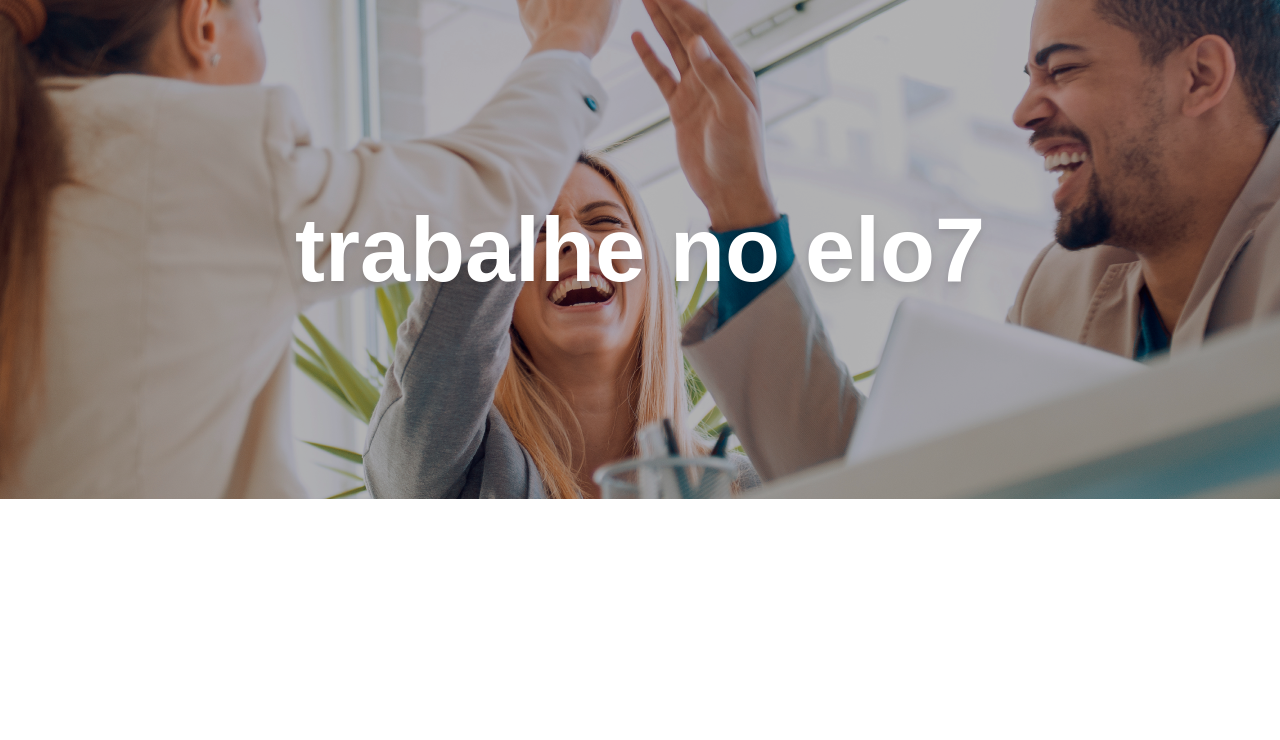
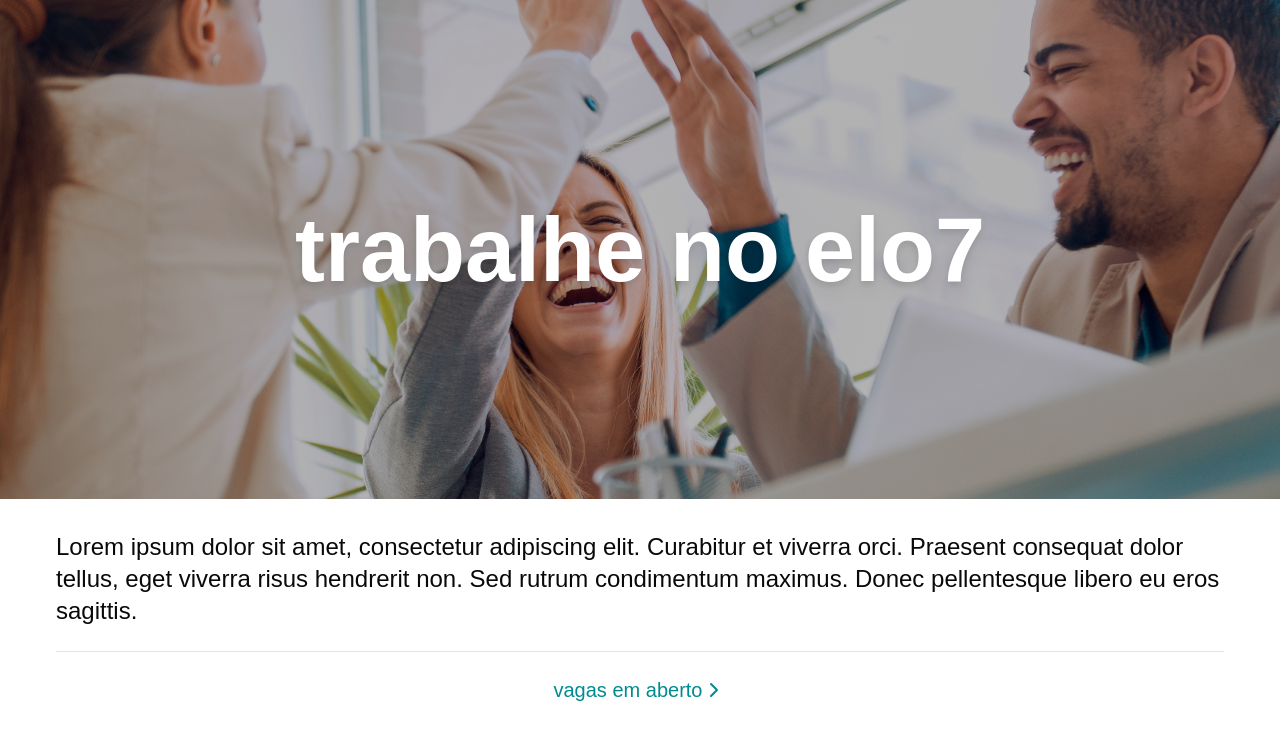
Before and after one commit to mateusbirtann/elo7-dev-challenge, a Next.js app: page / in a window 1280 px wide. Shown: the top 740 px of the page. Built offline with nearby package versions, Linux system fonts and the light colour scheme; a web font is replaced by a local one.

Commit message:
feat: add hero description section component

```diff
--- a/app/page.tsx
+++ b/app/page.tsx
@@ -1,9 +1,11 @@
 import { Header } from '@/components/header';
+import { HeroDescriptionSection } from '@/components/home/hero-description-section';
 
 export default function HomePage() {
   return (
     <main className="flex min-h-screen flex-col">
       <Header />
+      <HeroDescriptionSection />
     </main>
   );
 }
--- /dev/null
+++ b/components/home/hero-description-section.tsx
@@ -0,0 +1,26 @@
+import { Section } from '@/components/layout/section';
+import { Separator } from '@/components/ui/separator';
+import { ChevronRight } from 'lucide-react';
+import Link from 'next/link';
+
+export function HeroDescriptionSection() {
+  return (
+    <Section dataTestId="hero-description-section" className="mb-10 mt-8">
+      <div className="flex flex-col gap-6">
+        <p className="font-medium text-brand-dark md:text-2xl">
+          Lorem ipsum dolor sit amet, consectetur adipiscing elit. Curabitur et viverra orci.
+          Praesent consequat dolor tellus, eget viverra risus hendrerit non. Sed rutrum condimentum
+          maximus. Donec pellentesque libero eu eros sagittis.
+        </p>
+        <Separator color="#C8C8CC" />
+        <Link
+          href="https://elo7.gupy.io/"
+          className="flex items-center justify-center text-xl font-medium text-[#008B90]"
+        >
+          vagas em aberto
+          <ChevronRight size={24} className="text-brand-teal" />
+        </Link>
+      </div>
+    </Section>
+  );
+}
--- /dev/null
+++ b/components/ui/separator.tsx
@@ -0,0 +1,26 @@
+'use client';
+
+import * as React from 'react';
+import * as SeparatorPrimitive from '@radix-ui/react-separator';
+
+import { cn } from '@/lib/utils';
+
+const Separator = React.forwardRef<
+  React.ElementRef<typeof SeparatorPrimitive.Root>,
+  React.ComponentPropsWithoutRef<typeof SeparatorPrimitive.Root>
+>(({ className, orientation = 'horizontal', decorative = true, ...props }, ref) => (
+  <SeparatorPrimitive.Root
+    ref={ref}
+    decorative={decorative}
+    orientation={orientation}
+    className={cn(
+      'shrink-0 bg-border',
+      orientation === 'horizontal' ? 'h-[1px] w-full' : 'h-full w-[1px]',
+      className,
+    )}
+    {...props}
+  />
+));
+Separator.displayName = SeparatorPrimitive.Root.displayName;
+
+export { Separator };
--- a/package.json
+++ b/package.json
@@ -12,6 +12,7 @@
     "test:watch": "jest --watch"
   },
   "dependencies": {
+    "@radix-ui/react-separator": "^1.1.0",
     "class-variance-authority": "^0.7.0",
     "clsx": "^2.1.1",
     "lucide-react": "^0.414.0",
```
Also changed, not shown: 2 other files (tests, documents, lock files or other folders).
